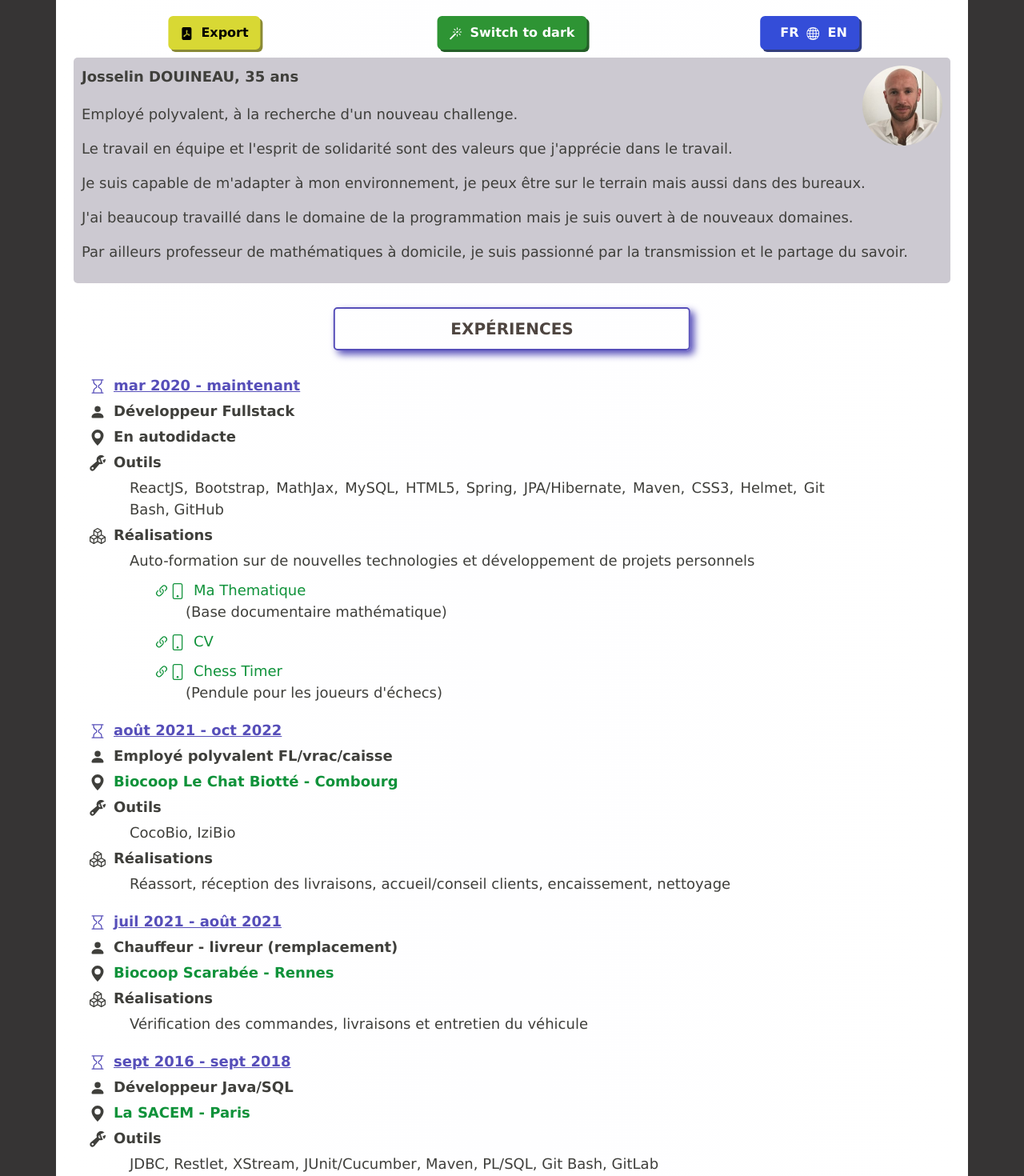
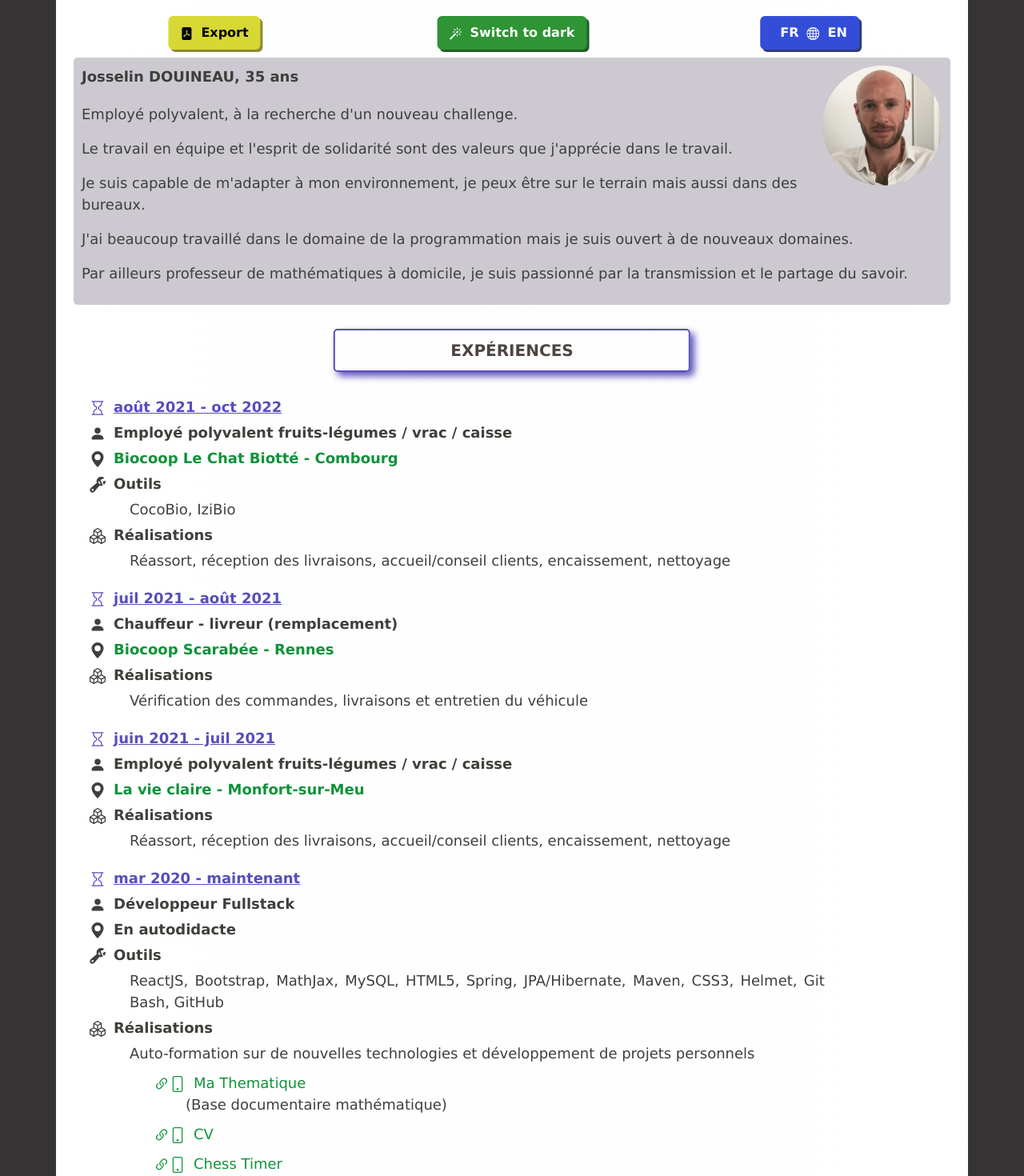
Before and after one commit to jozinho22/cv, a React (Create React App) app: page / in a window 1280 px wide. Shown: the top 1470 px of the page at 80% size. Built offline with nearby package versions, Linux system fonts and the light colour scheme.

Commit message:
add linkedin in socials

```diff
--- a/src/components/CurriculumVitae.css
+++ b/src/components/CurriculumVitae.css
@@ -258,18 +258,18 @@ hr {
 
 .intro img {
     float: right;
-    width: 100px;
-    height: 100px;
-    border-radius: 50px;
+    width: 150px;
+    height: 150px;
+    border-radius: 75px;
 }
 
-/* @media(width < 450px) {
+@media(width < 450px) {
     .intro img {
         width: 100px;
         height: 100px;
         border-radius: 50px;
     }
-} */
+}
 
 .prof {
     font-weight: lighter;
--- a/src/components/parts/Certifications.jsx
+++ b/src/components/parts/Certifications.jsx
@@ -1,5 +1,5 @@
 import React from 'react';
-import getCertifications from "./infos/dev/getCertifications";
+import getCertifications from "./infos/dev/getDevCertifications";
 import { Hourglass, Award, GeoAltFill } from 'react-bootstrap-icons';
 import AppContext from '../context/AppContext';
 import languageChooser from '../helpers/languageChooser';
--- a/src/components/parts/Experience.jsx
+++ b/src/components/parts/Experience.jsx
@@ -66,16 +66,16 @@ const Experience = ( {domain} ) => {
                                             :   <></>
                                     }
                                     <div className="achievements">
-                                        {job.company ?
+                                        {job.desc ?
                                             <div className="icon-block">
                                                 {domain === EnumDomain.DEV ?
                                                     <CodeSquare className="icon" />
                                                         : <Boxes className="icon" />
                                                 }
                                                 <div className="element-of-icon">{language === "French" ? "Réalisations" : "Achievements"}</div>
+                                                <div className="desc">{job.desc}</div>
                                             </div>  : <></>
                                         }
-                                        <div className="desc">{job.desc}</div>
                                     </div>
                                     {
                                         job.references ?
--- a/src/components/parts/Skills.jsx
+++ b/src/components/parts/Skills.jsx
@@ -1,6 +1,6 @@
 import React from 'react';
 import { ProgressBar } from 'react-bootstrap';
-import getSkills from './infos/dev/getSkills';
+import getSkills from './infos/dev/getDevSkills';
 import AppContext from '../context/AppContext';
 import getTitles from './infos/getTitles';
 import languageChooser from '../helpers/languageChooser';
--- a/src/components/parts/SocialNetworks.jsx
+++ b/src/components/parts/SocialNetworks.jsx
@@ -1,5 +1,5 @@
 import React from 'react';
-import getSocialNetworks from "./infos/dev/getSocialNetworks";
+import getSocialNetworks from "./infos/dev/getDevSocialNetworks";
 import getTitles from './infos/getTitles';
 import languageChooser from '../helpers/languageChooser';
 import AppContext from '../context/AppContext';
--- a/src/components/parts/infos/dev/getCertifications.jsx
+++ b/src/components/parts/infos/dev/getDevCertifications.jsx
@@ -1,4 +1,4 @@
-const getCertifications = () => {
+const getDevCertifications = () => {
     return  {
                 french: [
                     {
@@ -35,4 +35,4 @@ const getCertifications = () => {
             }
 }
 
-export default getCertifications;
+export default getDevCertifications;
--- a/src/components/parts/infos/dev/getSkills.jsx
+++ b/src/components/parts/infos/dev/getDevSkills.jsx
@@ -7,7 +7,7 @@ import {DiGit} from 'react-icons/di';
 import {DiReact} from 'react-icons/di';
 import {DiPython} from 'react-icons/di';
 
-const getSkills = () => {
+const getDevSkills = () => {
 
     return [
         {
@@ -62,4 +62,4 @@ const getSkills = () => {
     ]
 }
 
-export default getSkills;
+export default getDevSkills;
--- a/src/components/parts/infos/dev/getSocialNetworks.jsx
+++ b/src/components/parts/infos/dev/getDevSocialNetworks.jsx
@@ -1,6 +1,10 @@
-const getSocialNetworks = () => {
+const getDevSocialNetworks = () => {
 
     return [
+        {
+            platform: "Linkedin",
+            profileLink: "https://www.linkedin.com/in/josselin-douineau-679320209/"
+        },
         {
             platform: "GitHub",
             profileLink: "https://github.com/jozinho22"
@@ -20,4 +24,4 @@ const getSocialNetworks = () => {
     ]
 }
 
-export default getSocialNetworks;
+export default getDevSocialNetworks;
--- a/src/components/parts/infos/getTitles.jsx
+++ b/src/components/parts/infos/getTitles.jsx
@@ -7,7 +7,7 @@ const getTitles = () => {
             certifications: "Certifications",
             socialNetworks: "Réseaux sociaux",
             leasures: "Loisirs",
-            volunteering: "Bénévolat",
+            volunteering: "Bénévolats",
             contact: "Contact"
         },
         english : {
--- a/src/components/parts/infos/nonDev/getNonDevExperience.jsx
+++ b/src/components/parts/infos/nonDev/getNonDevExperience.jsx
@@ -1,5 +1,28 @@
 const getNonDevExperience = () => {
+
     return [
+                {
+                    period: "août 2021 - oct 2022",
+                    company: "Biocoop Le Chat Biotté - Combourg",
+                    companyLink: "https://www.biocooplechatbiotte.com/",
+                    as: "Employé polyvalent fruits-légumes / vrac / caisse",
+                    tools: "CocoBio, IziBio",
+                    desc: "Réassort, réception des livraisons, accueil/conseil clients, encaissement, nettoyage"
+                },
+                {
+                    period: "juil 2021 - août 2021",
+                    company: "Biocoop Scarabée - Rennes",
+                    companyLink: "https://scarabee-biocoop.fr/",
+                    as: "Chauffeur - livreur (remplacement)",
+                    desc: "Vérification des commandes, livraisons et entretien du véhicule"
+                },
+                {
+                    period: "juin 2021 - juil 2021",
+                    company: "La vie claire - Monfort-sur-Meu",
+                    companyLink: "https://www.lavieclaire.com/",
+                    as: "Employé polyvalent fruits-légumes / vrac / caisse",
+                    desc: "Réassort, réception des livraisons, accueil/conseil clients, encaissement, nettoyage"
+                },
                 {
                     period: "mar 2020 - maintenant",
                     company: "En autodidacte",
@@ -21,21 +44,6 @@ const getNonDevExperience = () => {
                             desc: "(Pendule pour les joueurs d'échecs)"
                         }
                     ]
-                },
-                {
-                    period: "août 2021 - oct 2022",
-                    company: "Biocoop Le Chat Biotté - Combourg",
-                    companyLink: "https://www.biocooplechatbiotte.com/",
-                    as: "Employé polyvalent FL/vrac/caisse",
-                    tools: "CocoBio, IziBio",
-                    desc: "Réassort, réception des livraisons, accueil/conseil clients, encaissement, nettoyage"
-                },
-                {
-                    period: "juil 2021 - août 2021",
-                    company: "Biocoop Scarabée - Rennes",
-                    companyLink: "https://scarabee-biocoop.fr/",
-                    as: "Chauffeur - livreur (remplacement)",
-                    desc: "Vérification des commandes, livraisons et entretien du véhicule"
                 },
                 {
                     period: "sept 2016 - sept 2018",
@@ -86,13 +94,17 @@ const getNonDevExperience = () => {
                     desc: "Rédaction d'articles techniques dans le domaine de la mobilité électrique"
                 },
                 {
+                    period: "2012 - maintenant",
+                    as: "Professeur de mathématiques",
+                    desc: "Professeur de mathématiques à domicile (par période) - soutien scolaire et renforcement"
+                },
+                {
                     period: "jan 2008 - sept 2008",
                     company: "Casino de Pougues-les-Eaux",
                     companyLink: "https://casino-pougues-les-eaux.fr/",
                     as: "Croupier de Texas Hold'Em",
                     desc: "Croupier de poker (variante Texas Hold'em), gestion du fond de caisse et des litiges"
                 }
-
             ]
 
 }
```
